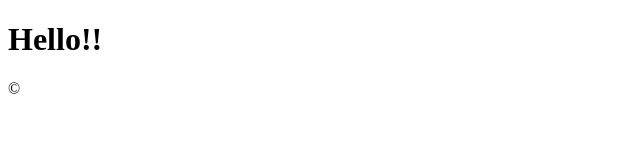
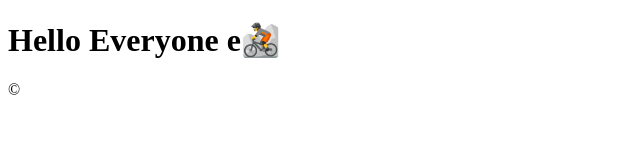
Before and after one commit to RamakanthRGunishetty/Sample-, a plain HTML site: page index.html in a window 1280 px wide. Shown: the whole page, without its empty margins (0-640 px from the left). Drawn offline with Linux system fonts and the light colour scheme.

Commit message:
VScode commit

```diff
--- a/index.html
+++ b/index.html
@@ -7,7 +7,7 @@
     <title>Document</title>
 </head>
 <body>
-    <h1>Hello!!</h1>
+    <h1>Hello Everyone e🚵 </h1>
 </body>
 </html>
 &copy;
```
